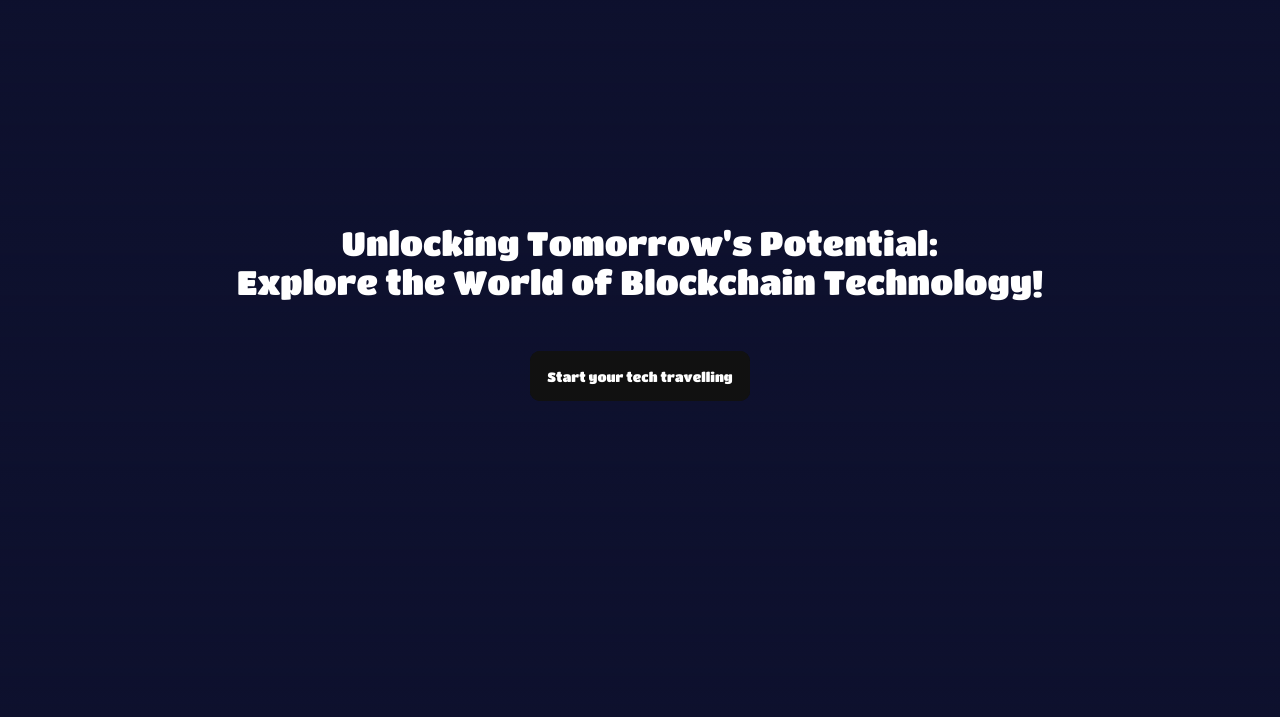
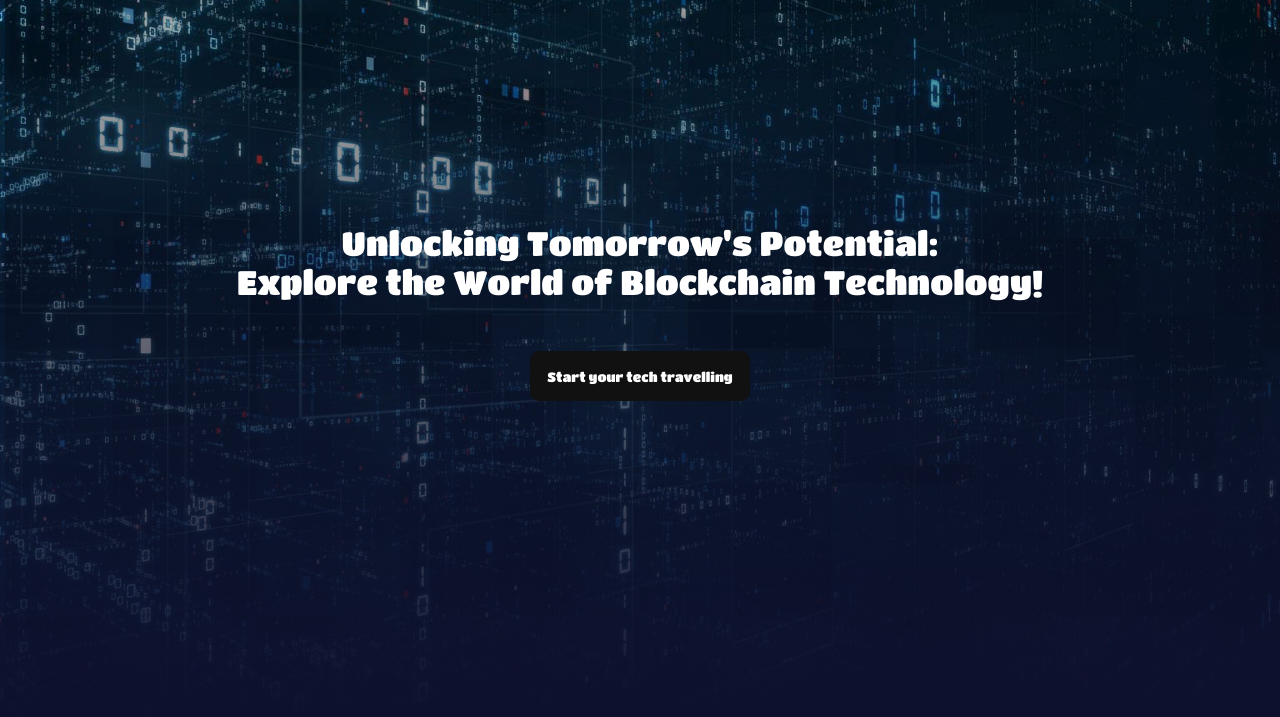
Before and after one commit to ArhostCode/blockblog-coursework, a plain HTML site: page public/index.html in a window 1280 px wide. Shown: the part 83-800 px from the top of the page. Drawn offline with nearby package versions, Linux system fonts and the light colour scheme.

Commit message:
Small changes

```diff
--- a/public/css/main_content.css
+++ b/public/css/main_content.css
@@ -36,6 +36,6 @@ body {
 
 .header {
     background: linear-gradient(transparent 80px, var(--background-color)),
-    url("imgound.jpg") no-repeat top center;
+    url("../img/background.jpg") no-repeat top center;
     background-size: 100% 100%;
 }
```
